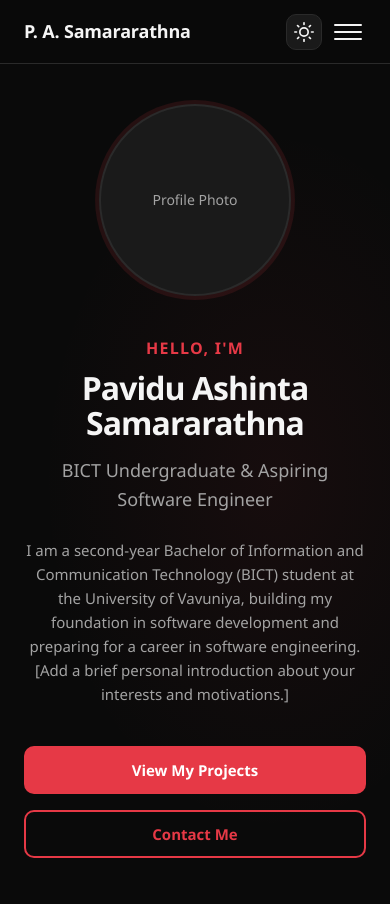
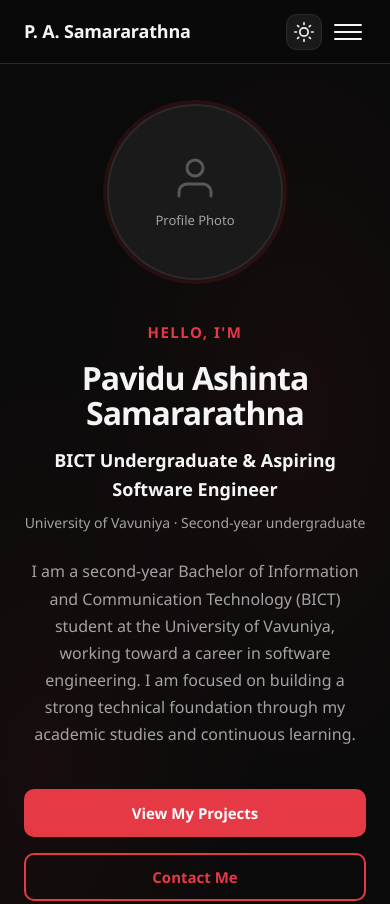
Before and after one commit to pavidu-samararathna/pavidu-portfolio, a plain HTML site: page Website/index.html in a window 390 px wide. Shown: the top 904 px of the page. Drawn offline with Linux system fonts and the light colour scheme.

Commit message:
Polish portfolio hero section

```diff
--- a/Website/css/style.css
+++ b/Website/css/style.css
@@ -183,8 +183,10 @@ code {
   min-height: calc(100vh - var(--header-height));
   display: flex;
   align-items: center;
-  padding-block: var(--spacing-lg);
-  background: radial-gradient(ellipse at 70% 50%, var(--color-hero-glow), transparent 60%);
+  padding-block: var(--spacing-xl);
+  background:
+    radial-gradient(ellipse at 75% 40%, var(--color-hero-glow), transparent 55%),
+    radial-gradient(ellipse at 10% 80%, var(--color-hero-glow), transparent 45%);
 }
 
 .section__title {
@@ -420,18 +422,29 @@ code {
    ======================================== */
 .hero {
   display: grid;
-  grid-template-columns: 1.2fr 1fr;
-  gap: var(--spacing-lg);
+  grid-template-columns: 1.15fr 1fr;
+  gap: clamp(2rem, 5vw, 3.5rem);
   align-items: center;
 }
 
+.hero__content {
+  max-width: 36rem;
+}
+
+@media (min-width: 769px) {
+  .hero__content {
+    padding-left: var(--spacing-md);
+    border-left: 3px solid var(--color-primary);
+  }
+}
+
 .hero__greeting {
-  font-size: 1rem;
+  font-size: 0.9375rem;
   color: var(--color-primary);
   font-weight: 600;
   text-transform: uppercase;
-  letter-spacing: 0.08em;
-  margin-bottom: var(--spacing-xs);
+  letter-spacing: 0.1em;
+  margin-bottom: var(--spacing-sm);
 }
 
 .hero__title {
@@ -444,16 +457,23 @@ code {
 
 .hero__subtitle {
   font-size: 1.125rem;
+  color: var(--color-text);
+  margin-bottom: var(--spacing-xs);
+  font-weight: 600;
+}
+
+.hero__detail {
+  font-size: 0.875rem;
   color: var(--color-text-muted);
   margin-bottom: var(--spacing-md);
-  font-weight: 500;
 }
 
 .hero__intro {
   color: var(--color-text-muted);
   margin-bottom: var(--spacing-lg);
   max-width: 32rem;
-  font-size: 0.9375rem;
+  font-size: 1rem;
+  line-height: 1.7;
 }
 
 .hero__actions {
@@ -465,26 +485,56 @@ code {
 .hero__image-wrapper {
   display: flex;
   justify-content: center;
+  align-items: center;
+}
+
+.hero__image-frame {
+  position: relative;
+  width: 100%;
+  max-width: 18rem;
+  aspect-ratio: 1;
+  flex-shrink: 0;
 }
 
 .hero__image,
 .hero__image-placeholder {
   width: 100%;
-  max-width: 18rem;
-  aspect-ratio: 1;
+  height: 100%;
   border-radius: 50%;
+}
+
+.hero__image {
+  position: absolute;
+  inset: 0;
+  object-fit: cover;
+  border: 2px solid var(--color-border);
+  box-shadow:
+    0 0 0 4px var(--color-primary-light),
+    var(--shadow-md);
+}
+
+.hero__image--hidden {
+  display: none;
 }
 
 .hero__image-placeholder {
   background: var(--color-card);
   border: 2px solid var(--color-border);
-  box-shadow: 0 0 0 4px var(--color-primary-light);
+  box-shadow:
+    0 0 0 4px var(--color-primary-light),
+    var(--shadow-sm);
   display: flex;
+  flex-direction: column;
   align-items: center;
   justify-content: center;
+  gap: var(--spacing-xs);
   color: var(--color-text-muted);
-  font-size: 0.875rem;
+  font-size: 0.8125rem;
   font-weight: 500;
+}
+
+.hero__placeholder-icon {
+  opacity: 0.45;
 }
 
 /* ========================================
@@ -915,6 +965,13 @@ code {
   .hero {
     grid-template-columns: 1fr;
     text-align: center;
+    gap: var(--spacing-lg);
+  }
+
+  .hero__content {
+    max-width: none;
+    padding-left: 0;
+    border-left: none;
   }
 
   .hero__intro {
@@ -929,9 +986,8 @@ code {
     order: -1;
   }
 
-  .hero__image,
-  .hero__image-placeholder {
-    max-width: 12rem;
+  .hero__image-frame {
+    max-width: 11rem;
   }
 
   .contact-grid {
--- a/Website/index.html
+++ b/Website/index.html
@@ -85,11 +85,12 @@
           <p class="hero__greeting">Hello, I'm</p>
           <h1 class="hero__title" id="hero-heading">Pavidu Ashinta Samararathna</h1>
           <p class="hero__subtitle">BICT Undergraduate &amp; Aspiring Software Engineer</p>
+          <p class="hero__detail">University of Vavuniya · Second-year undergraduate</p>
           <p class="hero__intro">
             I am a second-year Bachelor of Information and Communication Technology (BICT)
-            student at the University of Vavuniya, building my foundation in software development
-            and preparing for a career in software engineering.
-            [Add a brief personal introduction about your interests and motivations.]
+            student at the University of Vavuniya, working toward a career in software engineering.
+            I am focused on building a strong technical foundation through my academic studies
+            and continuous learning.
           </p>
           <div class="hero__actions">
             <a class="btn btn--primary" href="#projects">View My Projects</a>
@@ -97,9 +98,22 @@
           </div>
         </div>
         <div class="hero__image-wrapper">
-          <!-- Replace with: <img src="images/profile.jpg" alt="Pavidu Ashinta Samararathna" class="hero__image"> -->
-          <div class="hero__image-placeholder" role="img" aria-label="Profile photo placeholder">
-            <span>Profile Photo</span>
+          <div class="hero__image-frame">
+            <div class="hero__image-placeholder" aria-hidden="true">
+              <svg class="hero__placeholder-icon" xmlns="http://www.w3.org/2000/svg" width="48" height="48" viewBox="0 0 24 24" fill="none" stroke="currentColor" stroke-width="1.5" stroke-linecap="round" stroke-linejoin="round" aria-hidden="true">
+                <path d="M20 21v-2a4 4 0 0 0-4-4H8a4 4 0 0 0-4 4v2"></path>
+                <circle cx="12" cy="7" r="4"></circle>
+              </svg>
+              <span>Profile Photo</span>
+            </div>
+            <img
+              src="images/profile.jpg"
+              alt="Pavidu Ashinta Samararathna"
+              class="hero__image"
+              width="288"
+              height="288"
+              onerror="this.classList.add('hero__image--hidden')"
+            >
           </div>
         </div>
       </div>
```
Also changed, not shown: 1 other file.
